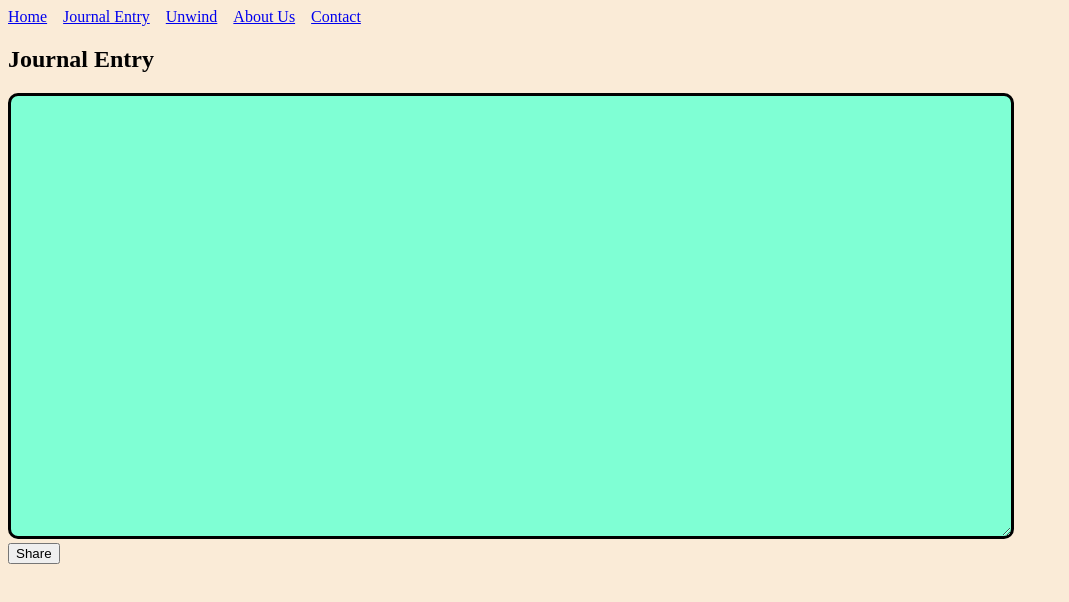
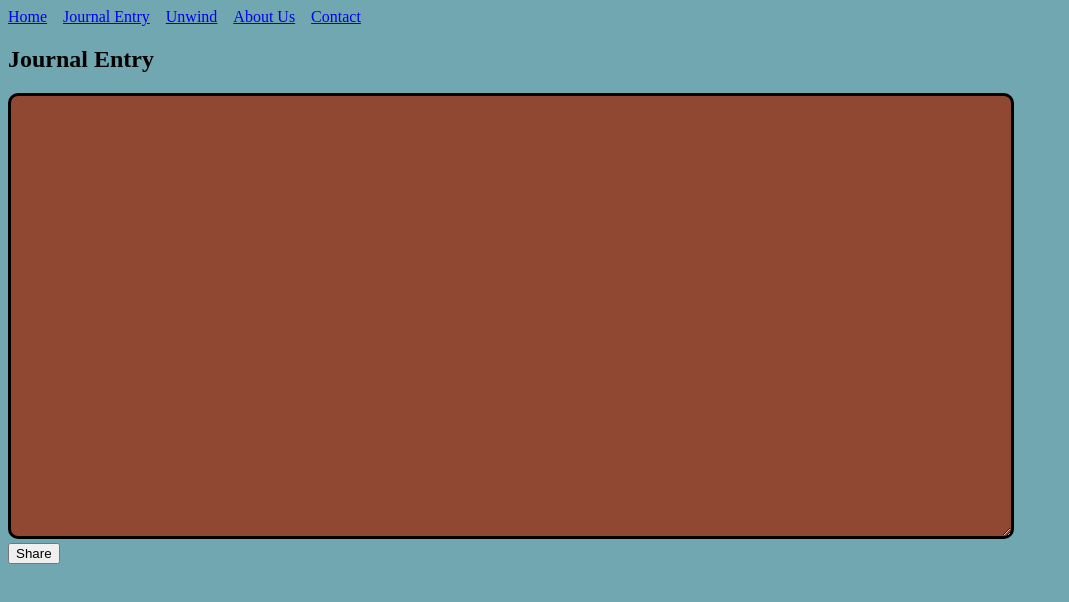
Before and after one commit to rdolma7/CP325.9-Captsone, a React (Vite) app in the folder front-end/: page /journal in a window 1280 px wide. Shown: the top 602 px of the page, without its empty margins (0-1069 px from the left). Built offline with nearby package versions, Linux system fonts and the light colour scheme.

Commit message:
Added some CSS to dropdown items

```diff
--- a/front-end/src/App.css
+++ b/front-end/src/App.css
@@ -1,6 +1,6 @@
 
 body{
-  background-color: antiquewhite;
+  background-color: rgb(113, 167, 177);
 }
 .email,
 .password,
@@ -13,9 +13,10 @@ body{
   height: 50vh;
   position: relative;
   border: 3px solid black;
-  background-color: aquamarine;
+  background-color: rgb(145, 72, 50);
   border-radius: 10px;
   padding: 20px;
+  font-size: 20pt;
 }
 
 .loginForm,
@@ -53,3 +54,7 @@ h3{
   width: 100vw;
   height: 100vh
 }
+.feelingDropdown{
+  background-color: rgb(177, 163, 125);
+  border-radius: 15px;
+}
--- a/front-end/src/pages/unwind.jsx
+++ b/front-end/src/pages/unwind.jsx
@@ -23,15 +23,15 @@ function Unwind() {
         <div className="dropdown-container">
           <>
             <label className="dropdown-menu">{selectedItem}</label>
-            <select className="feelingDropdown" required>
+            <select required>
               <option disabled selected hidden>
                 Please select one
               </option>
-              <option value="happy">Happy</option>
-              <option value="sad">Sad</option>
-              <option value="guilty">Guilty</option>
-              <option value="anxious">Anxious</option>
-              <option value="lonely">Lonely</option>
+              <option className="feelingDropdown" value="happy">Happy</option>
+              <option className="feelingDropdown" value="sad">Sad</option>
+              <option className="feelingDropdown" value="guilty">Guilty</option>
+              <option className="feelingDropdown" value="anxious">Anxious</option>
+              <option className="feelingDropdown" value="lonely">Lonely</option>
             </select>
           </>
         </div>
```
